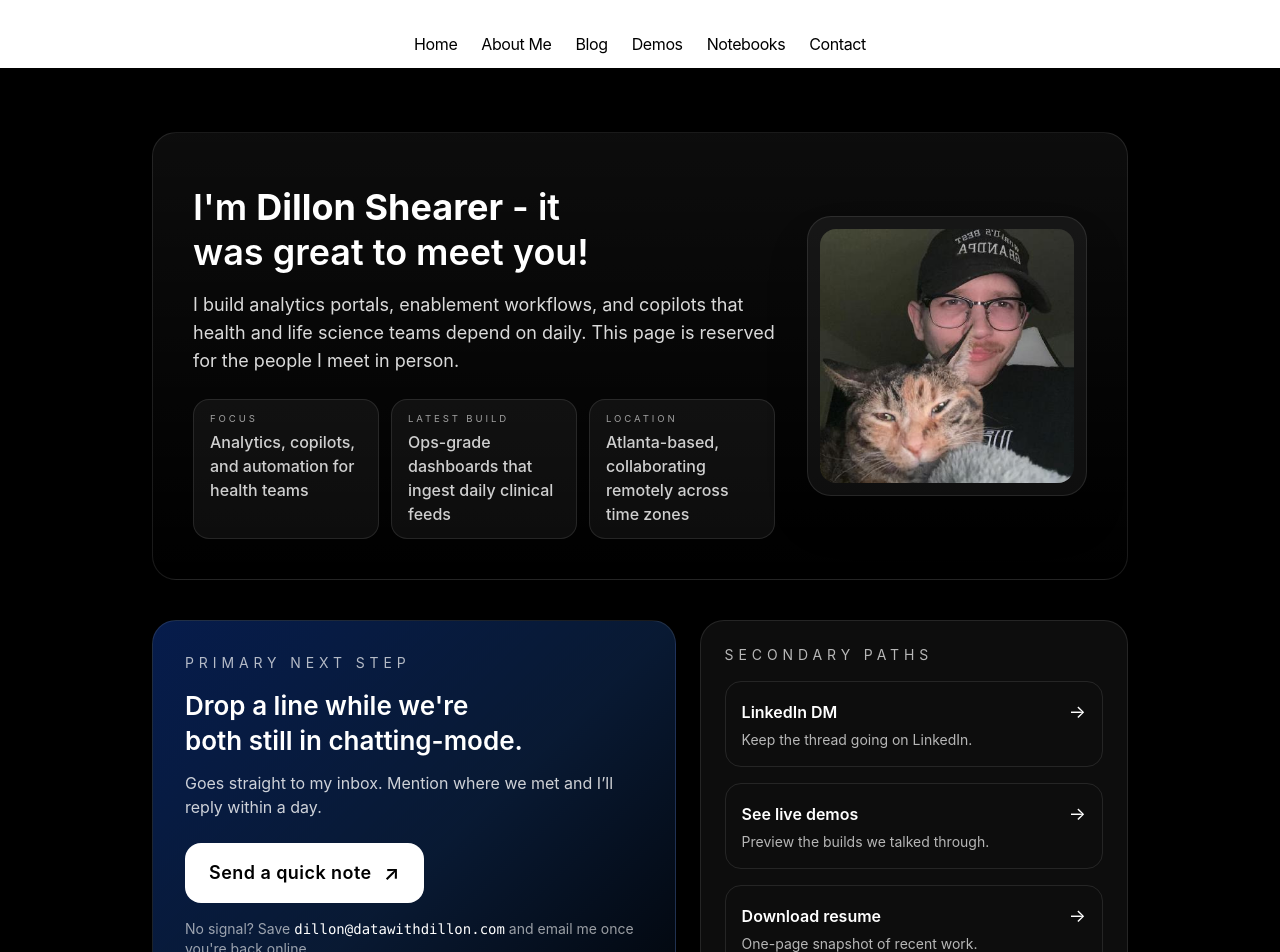
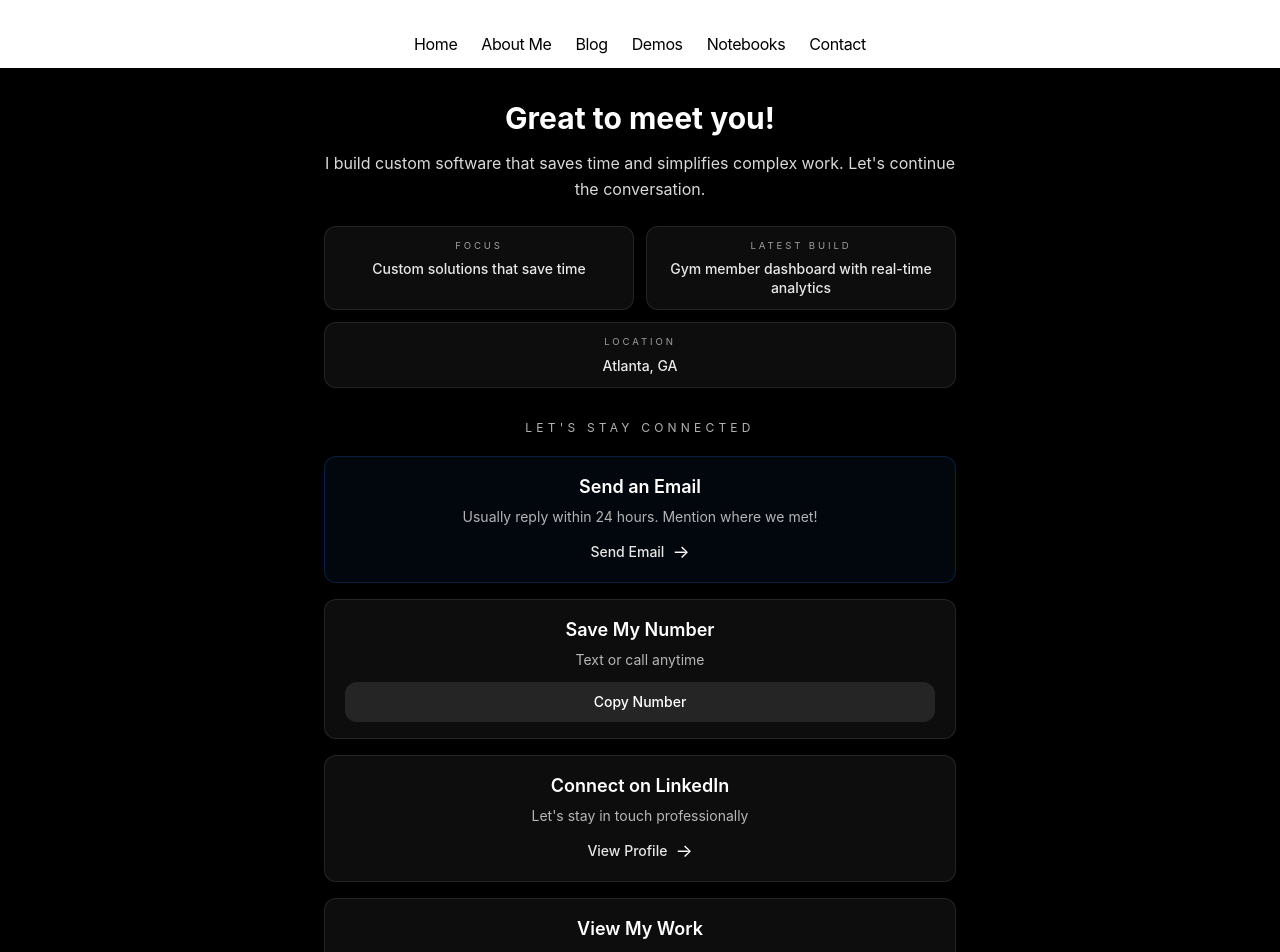
Before and after one commit to dillon-shearer/dillon-shearer-website, a Next.js app: page /thanks-for-tapping in a window 1280 px wide. Shown: the top 952 px of the page. Built offline with nearby package versions, Linux system fonts and the light colour scheme.

Commit message:
update tap page

```diff
--- a/app/components/copy-contact-card.tsx
+++ b/app/components/copy-contact-card.tsx
@@ -8,6 +8,7 @@ type CopyContactCardProps = {
   value: string
   displayValue?: string
   analyticsId?: string
+  variant?: 'default' | 'inline'
 }
 
 export function CopyContactCard({
@@ -16,6 +17,7 @@ export function CopyContactCard({
   value,
   displayValue,
   analyticsId,
+  variant = 'default',
 }: CopyContactCardProps) {
   const [copied, setCopied] = useState(false)
 
@@ -29,6 +31,25 @@ export function CopyContactCard({
     }
   }
 
+  // Inline variant - simpler, no phone display
+  if (variant === 'inline') {
+    return (
+      <button
+        type="button"
+        onClick={handleCopy}
+        data-analytics-id={analyticsId}
+        className={`group w-full rounded-xl px-4 py-2.5 text-center text-sm font-medium transition-all duration-200 focus-visible:outline focus-visible:outline-2 focus-visible:outline-offset-2 focus-visible:outline-white ${
+          copied
+            ? 'border-green-500/30 bg-green-500/10 text-green-300'
+            : 'border-white/20 bg-white/10 hover:bg-white/15 hover:border-white/30'
+        }`}
+      >
+        <span>{copied ? '✓ Copied' : label}</span>
+      </button>
+    )
+  }
+
+  // Default variant - full card with phone number
   return (
     <button
       type="button"
--- a/app/thanks-for-tapping/page.tsx
+++ b/app/thanks-for-tapping/page.tsx
@@ -1,28 +1,31 @@
 import type { Metadata } from 'next'
-import Image from 'next/image'
 import Link from 'next/link'
 import { CopyContactCard } from '@/app/components/copy-contact-card'
 
 export const metadata: Metadata = {
-  title: 'Thanks for tapping | DWD',
-  description: 'A private follow-up page for in-person introductions to Dillon Shearer.',
+  title: 'Thanks for chatting | DWD',
+  description: 'Let\'s stay connected. Multiple ways to reach Dillon Shearer after meeting in person.',
   robots: {
     index: false,
     follow: false,
   },
   openGraph: {
-    title: 'Great meeting you | Data With Dillon',
-    description: 'Continue the conversation with Dillon Shearer after tapping his NFC card.',
+    title: 'Thanks for chatting | Data With Dillon',
+    description: 'Let\'s stay connected. Multiple ways to reach Dillon Shearer.',
     type: 'website',
   },
 }
 
-type SecondaryAction = {
-  label: string
-  href: string
-  helper: string
+type ContactOption = {
+  title: string
+  description: string
+  buttonText: string
+  href?: string
+  icon: string
+  analyticsId: string
   isExternal?: boolean
-  analyticsId: string
+  isSpecial?: boolean
+  isPrimary?: boolean
 }
 
 type QuickFact = {
@@ -30,167 +33,232 @@ type QuickFact = {
   value: string
 }
 
-const primaryAction = {
-  label: 'Send a quick note',
+const contactOptions: ContactOption[] = [
+  {
+    title: 'Send an Email',
+    description: 'Usually reply within 24 hours. Mention where we met!',
+    buttonText: 'Send Email',
     href: 'mailto:dillon@datawithdillon.com?subject=Great%20meeting%20you',
-  helper: 'Goes straight to my inbox. Mention where we met and I’ll reply within a day.',
+    icon: '',
     analyticsId: 'nfc-primary-email',
-}
-
-const secondaryActions: SecondaryAction[] = [
-  {
-    label: 'LinkedIn DM',
-    href: 'https://www.linkedin.com/in/dillonshearer/',
-    helper: 'Keep the thread going on LinkedIn.',
     isExternal: true,
-    analyticsId: 'nfc-linkedin',
+    isPrimary: true,
   },
   {
-    label: 'See live demos',
-    href: '/demos',
-    helper: 'Preview the builds we talked through.',
-    analyticsId: 'nfc-demos',
+    title: 'Save My Number',
+    description: 'Text or call anytime',
+    buttonText: 'Copy Number',
+    icon: '',
+    analyticsId: 'nfc-phone',
+    isSpecial: true,
   },
   {
-    label: 'Download resume',
-    href: '/Dillon_Shearer_Resume.pdf',
-    helper: 'One-page snapshot of recent work.',
+    title: 'Connect on LinkedIn',
+    description: 'Let\'s stay in touch professionally',
+    buttonText: 'View Profile',
+    href: 'https://www.linkedin.com/in/dillonshearer/',
+    icon: '',
+    analyticsId: 'nfc-linkedin',
     isExternal: true,
-    analyticsId: 'nfc-resume',
+  },
+  {
+    title: 'View My Work',
+    description: 'See live projects and examples',
+    buttonText: 'Browse Demos',
+    href: '/demos',
+    icon: '',
+    analyticsId: 'nfc-demos-alt',
+    isExternal: false,
   },
 ]
 
 const quickFacts: QuickFact[] = [
-  { label: 'Focus', value: 'Analytics, copilots, and automation for health teams' },
-  { label: 'Latest build', value: 'Ops-grade dashboards that ingest daily clinical feeds' },
-  { label: 'Location', value: 'Atlanta-based, collaborating remotely across time zones' },
+  { label: 'Focus', value: 'Custom solutions that save time' },
+  { label: 'Latest build', value: 'Gym member dashboard with real-time analytics' },
+  { label: 'Location', value: 'Atlanta, GA' },
+]
+
+const additionalResources = [
+  {
+    label: 'See what I build',
+    href: '/demos',
+    helper: 'Live demos and interactive examples',
+    analyticsId: 'nfc-demos',
+  },
+  {
+    label: 'Download my resume',
+    href: '/Dillon_Shearer_Resume.pdf',
+    helper: 'One-page overview of recent work',
+    analyticsId: 'nfc-resume',
+    isExternal: true,
+  },
 ]
 
 export default function ThanksForTappingPage() {
   return (
     <div className="bg-black text-white">
       <article
-        className="mx-auto flex min-h-[calc(100vh-5rem)] max-w-5xl flex-col gap-10 px-4 pb-16 pt-12 sm:px-6 sm:pt-16"
+        className="mx-auto flex min-h-screen max-w-2xl flex-col gap-8 px-5 pb-12 pt-8"
+        style={{
+          paddingTop: 'max(2rem, env(safe-area-inset-top))',
+          paddingBottom: 'max(3rem, env(safe-area-inset-bottom))',
+        }}
       >
-        <section className="rounded-3xl border border-white/10 bg-gradient-to-b from-white/5 to-transparent p-6 sm:p-8 md:p-10">
-          <div className="grid gap-8 md:grid-cols-[minmax(0,1fr)_280px] md:items-center">
-            <div>
-              <h1 className="mt-3 text-3xl font-semibold leading-tight text-balance sm:text-4xl">
-                I&apos;m <span className="font-bold">Dillon Shearer</span> - it was great to meet you!
+        {/* Header Section */}
+        <section className="text-center">
+          <h1 className="text-3xl font-bold leading-tight text-balance">
+            Great to meet you!
           </h1>
-              <p className="mt-4 text-base text-white/85 sm:text-lg">
-                I build analytics portals, enablement workflows, and copilots that health and life science teams depend on daily. This page is reserved for the people I meet in person.
+          <p className="mx-auto mt-3 text-base leading-relaxed text-white/85">
+            I build custom software that saves time and simplifies complex work.
+            Let&apos;s continue the conversation.
           </p>
-              <div className="mt-6 grid gap-3 sm:grid-cols-3">
-                {quickFacts.map(fact => (
+
+          {/* Quick Facts */}
+          <div className="mt-6 grid grid-cols-2 gap-3">
+            {quickFacts.map((fact, index) => (
               <div
                 key={fact.label}
-                    className="rounded-2xl border border-white/10 bg-white/5 px-4 py-3 text-sm text-white/80 sm:text-base"
+                className={`rounded-xl border border-white/10 bg-white/5 px-4 py-3 text-center ${
+                  index === 2 ? 'col-span-2' : ''
+                }`}
               >
                 <p className="text-[0.6rem] uppercase tracking-[0.3em] text-white/60">
                   {fact.label}
                 </p>
-                    <p className="mt-1 font-medium">{fact.value}</p>
+                <p className="mt-1.5 text-sm font-medium leading-snug text-white/90">{fact.value}</p>
               </div>
             ))}
           </div>
-            </div>
+        </section>
 
-            <div className="relative flex flex-col items-center justify-center">
-              <div className="rounded-3xl border border-white/10 bg-white/5 p-3 shadow-2xl">
-                <Image
-                  src="/ds.jpg"
-                  alt="Dillon Shearer portrait"
-                  width={280}
-                  height={280}
-                  priority
-                  className="h-auto w-full max-w-xs rounded-2xl object-cover"
+        {/* Contact Options - Equal Weight */}
+        <section>
+          <h2 className="mb-5 text-center text-xs uppercase tracking-[0.35em] text-white/70">
+            Let&apos;s stay connected
+          </h2>
+          <div className="grid gap-4">
+            {contactOptions.map(option => {
+              if (option.isSpecial) {
+                // Phone number with copy functionality
+                return (
+                  <div key={option.title} className="flex flex-col">
+                    <div className="flex flex-col rounded-xl border border-white/10 bg-white/5 px-5 py-4 text-center transition-all duration-200 active:scale-[0.98]">
+                      <h3 className="text-lg font-semibold">{option.title}</h3>
+                      <p className="mt-1.5 text-sm leading-snug text-white/70">
+                        {option.description}
+                      </p>
+                      <div className="mt-3">
+                        <CopyContactCard
+                          label={option.buttonText}
+                          helper=""
+                          value="+14704543924"
+                          displayValue="+1 (470) 454-3924"
+                          analyticsId={option.analyticsId}
+                          variant="inline"
                         />
                       </div>
                     </div>
                   </div>
+                )
+              }
+
+              // Regular link cards
+              const cardClasses = `group flex flex-col rounded-xl px-5 py-4 text-center transition-all duration-200 active:scale-[0.98] focus-visible:outline focus-visible:outline-2 focus-visible:outline-offset-2 focus-visible:outline-white ${
+                option.isPrimary
+                  ? 'border border-blue-500/20 bg-blue-500/5'
+                  : 'border border-white/10 bg-white/5'
+              }`
+
+              const LinkComponent = option.isExternal ? 'a' : Link
+              const linkProps = option.isExternal
+                ? {
+                    href: option.href,
+                    target: '_blank' as const,
+                    rel: 'noopener noreferrer',
+                    'aria-label': `${option.title} (opens in new tab)`,
+                  }
+                : {
+                    href: option.href || '/',
+                    prefetch: true,
+                  }
+
+              return (
+                <LinkComponent
+                  key={option.title}
+                  {...linkProps}
+                  className={cardClasses}
+                  data-analytics-id={option.analyticsId}
+                >
+                  <h3 className="text-lg font-semibold">{option.title}</h3>
+                  <p className="mt-1.5 text-sm leading-snug text-white/70">
+                    {option.description}
+                  </p>
+                  <div className="mt-3 flex items-center justify-center">
+                    <span className="text-sm font-medium text-white/90">
+                      {option.buttonText}
+                    </span>
+                    <span
+                      aria-hidden
+                      className="ml-2 text-lg transition-transform duration-200 group-active:translate-x-1"
+                    >
+                      →
+                    </span>
+                    <span className="sr-only">Opens link</span>
+                  </div>
+                </LinkComponent>
+              )
+            })}
+          </div>
         </section>
 
-        <section className="grid gap-6 md:grid-cols-[minmax(0,1.1fr)_minmax(0,0.9fr)]">
-          <div className="rounded-3xl border border-white/10 bg-gradient-to-br from-blue-600/30 via-blue-500/20 to-transparent p-6 sm:p-8">
-            <p className="text-xs uppercase tracking-[0.35em] text-white/70 sm:text-sm">
-              Primary next step
-            </p>
-            <h2 className="mt-4 text-2xl font-semibold text-balance sm:text-[26px]">
-              Drop a line while we&apos;re both still in chatting-mode.
+        {/* Additional Resources */}
+        <section className="rounded-xl border border-white/10 bg-white/5 p-5">
+          <h2 className="mb-4 text-center text-xs uppercase tracking-[0.35em] text-white/70">
+            Additional resources
           </h2>
-            <p className="mt-3 text-base text-white/80">
-              {primaryAction.helper}
-            </p>
-            <a
-              href={primaryAction.href}
-              className="mt-6 inline-flex min-h-[56px] items-center justify-center gap-3 rounded-2xl bg-white text-black px-6 py-4 text-lg font-semibold tracking-wide transition-transform duration-200 hover:-translate-y-0.5 focus-visible:outline focus-visible:outline-2 focus-visible:outline-offset-2 focus-visible:outline-white"
-              data-analytics-id={primaryAction.analyticsId}
-            >
-              {primaryAction.label}
-              <span aria-hidden className="text-xl">↗</span>
-            </a>
-            <p className="mt-4 text-sm text-white/60">
-              No signal? Save <span className="font-mono text-white">dillon@datawithdillon.com</span>{' '}
-              and email me once you&apos;re back online.
-            </p>
-          </div>
-
-          <div className="rounded-3xl border border-white/10 bg-white/5 p-5 sm:p-6">
-            <p className="text-xs uppercase tracking-[0.35em] text-white/70 sm:text-sm">Secondary paths</p>
-            <ul className="mt-4 space-y-4">
-              {secondaryActions.map(action => {
+          <div className="grid gap-3">
+            {additionalResources.map(resource => {
               const content = (
                 <>
-                    <div className="flex items-center justify-between">
-                      <span className="text-base font-semibold">{action.label}</span>
-                      <span aria-hidden className="text-lg transition-transform duration-200 group-hover:translate-x-1">
+                  <div className="flex items-center justify-center">
+                    <span className="text-base font-semibold">{resource.label}</span>
+                    <span
+                      aria-hidden
+                      className="ml-2 text-lg transition-transform duration-200 group-active:translate-x-1"
+                    >
                       →
                     </span>
                   </div>
-                    <p className="mt-1 text-sm text-white/70">{action.helper}</p>
+                  <p className="mt-1 text-center text-sm leading-relaxed text-white/70">{resource.helper}</p>
                 </>
               )
 
+              const ResourceLink = resource.isExternal ? 'a' : Link
+              const resourceProps = resource.isExternal
+                ? {
+                    href: resource.href,
+                    target: '_blank' as const,
+                    rel: 'noopener noreferrer',
+                    'aria-label': `${resource.label} (opens in new tab)`,
+                  }
+                : {
+                    href: resource.href,
+                    prefetch: true,
+                  }
+
               return (
-                  <li key={action.label}>
-                    {action.isExternal ? (
-                      <a
-                        href={action.href}
-                        target="_blank"
-                        rel="noopener noreferrer"
-                        className="group block rounded-2xl border border-white/10 bg-transparent px-4 py-4 transition-all duration-200 hover:-translate-y-0.5 hover:border-white/40"
-                        data-analytics-id={action.analyticsId}
+                <ResourceLink
+                  key={resource.label}
+                  {...resourceProps}
+                  className="group block rounded-xl border border-white/10 bg-transparent px-4 py-3.5 transition-all duration-200 active:scale-[0.98]"
+                  data-analytics-id={resource.analyticsId}
                 >
                   {content}
-                      </a>
-                    ) : (
-                      <Link
-                        href={action.href}
-                        className="group block rounded-2xl border border-white/10 bg-transparent px-4 py-4 transition-all duration-200 hover:-translate-y-0.5 hover:border-white/40"
-                        data-analytics-id={action.analyticsId}
-                      >
-                        {content}
-                      </Link>
-                    )}
-                  </li>
+                </ResourceLink>
               )
             })}
-              <li>
-                <CopyContactCard
-                  label="Save my number"
-                  helper="Tap to copy my cell for text or call."
-                  value="+14704543924"
-                  displayValue="+1 (470) 454-3924"
-                  analyticsId="nfc-phone"
-                />
-              </li>
-            </ul>
           </div>
-        </section>
-
-        <section className="rounded-3xl border border-white/10 bg-white/5 px-4 py-5 text-xs uppercase tracking-[0.35em] text-white/60">
-          Need something else? Reply with what success looks like and I’ll send options within 24h.
         </section>
       </article>
     </div>
```
Also changed, not shown: app/thanks-for-tapping/loading.tsx (added, +65 -0 lines). Lines whose indentation alone changed are shown as unchanged.
